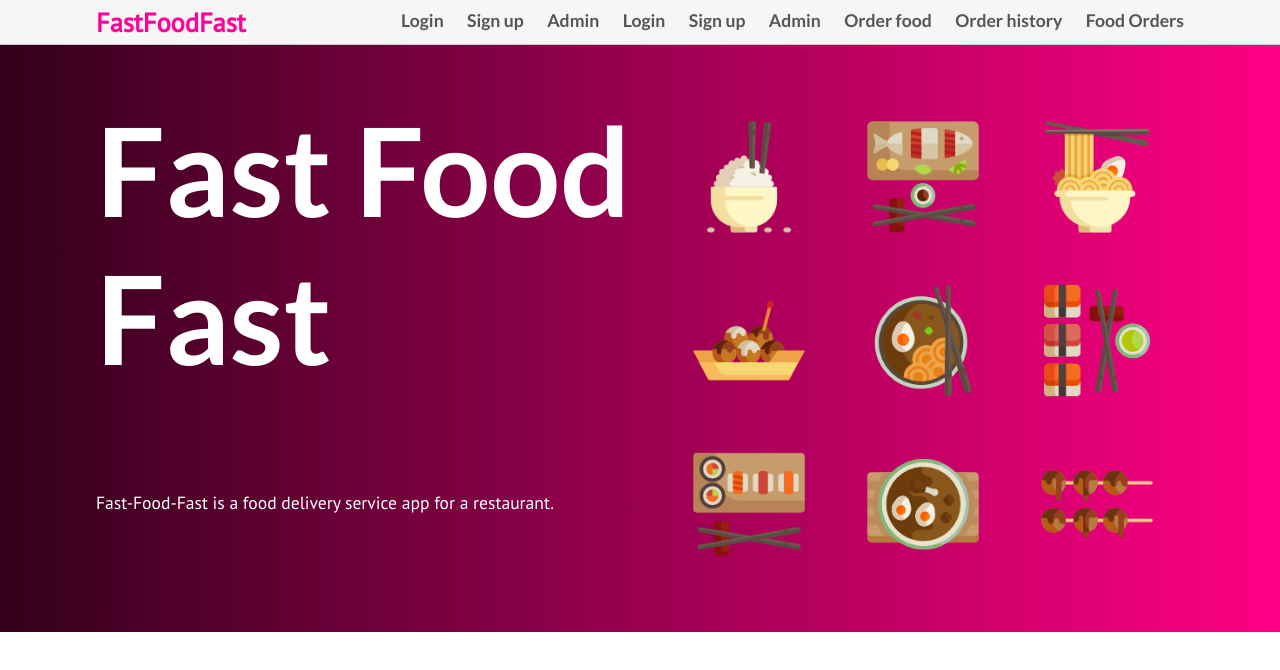
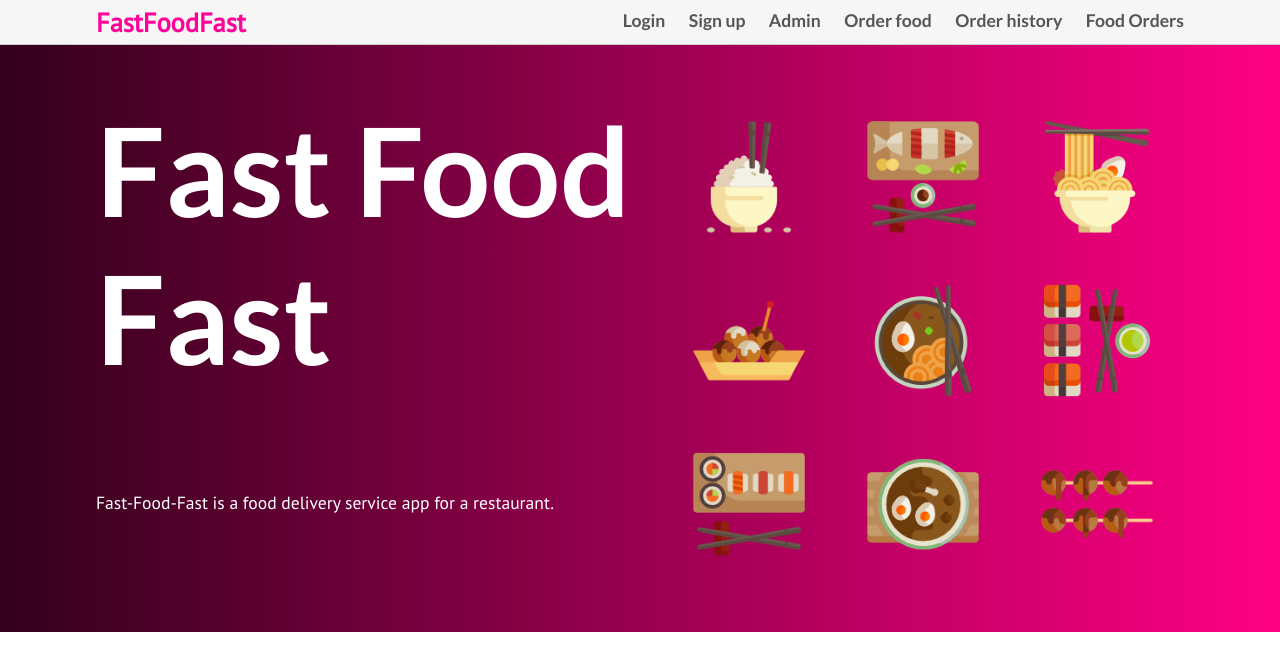
Before and after one commit to youngestdj/Fast-Food-Fast, a plain HTML site: page index.html in a window 1280 px wide. Drawn offline with Linux system fonts and the light colour scheme.

Commit message:
Modify navigation links in root index.html

```diff
--- a/index.html
+++ b/index.html
@@ -15,9 +15,6 @@
  		<div class="container">
  			<div class="logo">FastFoodFast</div>
  			<div class="links">
- 				<a href="UI/login.html">Login</a>
- 				<a href="UI/signup.html">Sign up</a>
- 				<a href="UI/admin.html">Admin</a>
  				<a href="UI/login.html">Login</a>
  				<a href="UI/signup.html">Sign up</a>
  				<a href="UI/admin.html">Admin</a>
```
